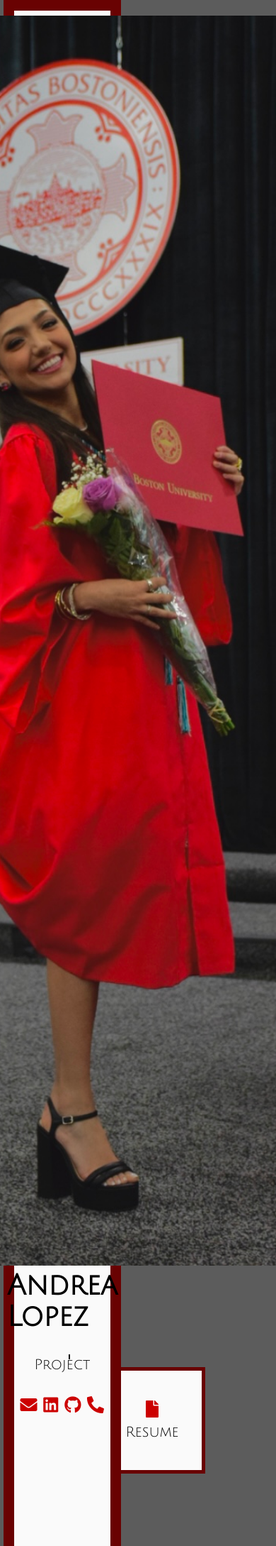
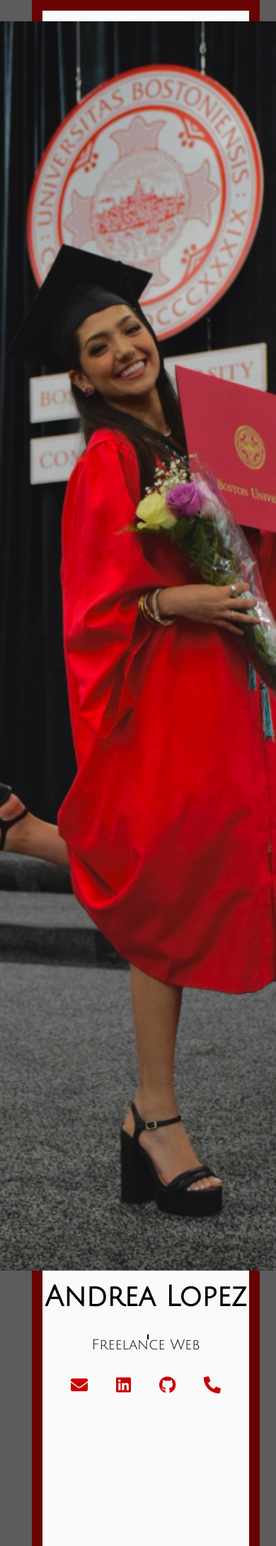
Before and after one commit to andreaelpz/Resume-Website, a Flask app: page /home in a window 390 px wide. Shown: the top 2178 px of the page at 71% size. Run offline with Flask 3, Linux system fonts and the light colour scheme; some web fonts are replaced.

Commit message:
TODO: fix minor bugs

```diff
--- a/static/stylesheets/desktop.css
+++ b/static/stylesheets/desktop.css
@@ -26,6 +26,24 @@
         overflow: hidden;
         z-index: 9999;
       }
+
+    .center{
+        display:flex;
+        flex-direction: row;
+        flex-shrink: 1;
+    }
+
+    .rectangle{
+        width: 25%;
+        min-width: 35%;
+        height: 96.75%;
+        z-index: 999;
+        background-color: #fafafa;
+        position: absolute;
+        top: 0;
+        left: 1.2%;
+        border: 15px solid #690202;
+    }
 
     /* {% comment %} -------------- PICTURE --------------- {% endcomment %} */
 
@@ -81,6 +99,7 @@
 
     .list li {
         position: relative;
+        z-index: -1;
     }
 
     .list li::after{
@@ -424,19 +443,73 @@
         transform: translateX(100%);
       }
     }
-    /* .modal{
-      padding: 1em;
-      max-width: 50ch;
-    }
 
-    .modal > * {
-        margin: 0 0 0.25em 0;
-    } */
+    @media only screen and (max-width: 1060px) {
+      /* Styles for medium-sized screens */
+      .body{
+        overflow: scroll;
+        margin-bottom: 50px;
+      }
 
-
-
-    @media (max-width: 768px) {
-      .body {
+      .container {
         overflow: scroll;
       }
+
+      .center{
+          display:flex;
+          flex-direction: column;
+      }
+
+      .rectangle{
+          width: 75%;
+          left: 11.5%;
+          margin: 0 auto;
+      }
+
+      .info{
+        display: flex;
+        flex-direction: row;
+        justify-content: space-evenly;
+        width: 50%;
+        top: 105%;
+        flex-wrap: wrap;
+        height: 50vh;
+        gap: 20px;
+        right: 25%;
+      }
+
+      .popup{
+        left: 20%;
+
+      }
+
+      .epopup{
+        left: 20%;
+      }
+
+      .empopup{
+        left: 20%;
+      }
+
+      .rpopup{
+        left: 20%;
+      }
+
+      @keyframes slideIn {
+        0%{
+          transform: translateY(50%);
+        }
+        100% {
+          transform: translateY(32%);
+        }
+      }
+
+      @keyframes slideOutRight {
+        0% {
+          transform: translateY(0);
+        }
+        100% {
+          transform: translateY(100%);
+        }
+      }
     }
--- a/static/stylesheets/email.css
+++ b/static/stylesheets/email.css
@@ -18,7 +18,7 @@
 
 .minput{
     position: relative;
-    width: 75%;
+    width: 70%;
     margin-bottom: 30px;
 }
 
--- a/templates/desktop.html
+++ b/templates/desktop.html
@@ -8,26 +8,13 @@
 
   <script src="https://code.jquery.com/jquery-3.6.0.min.js"></script>
 </head>
-<body style="display: flex;
-justify-content: center;
-align-items: center;
-background-image: url('{{ url_for('static', filename='images/bu.jpeg') }}');
-background-size: cover;
-height: 100%;
-width: 100%;
-margin: 0;
-padding: 0;
-overflow: hidden;">
+<body style="background-image: url('{{ url_for('static', filename='images/bu.jpeg') }}');
+">
     <!-- this "container" class deals with the left "andrea" section -->
     <div class="container">
-        <div class = "center"
-            style = "display: flex; flex-direction: row;
-            flex-shrink: 1;">
+        <div class = "center">
             <div class = "rectIntro">
-                <div class="rectangle"
-                    style="width: 25%; min-width: 35%; height: 96.75%; z-index: 0;
-                    background-color: #fafafa; position: absolute; top: 0;
-                    left: 1.2%; border: 15px solid #690202">
+                <div class="rectangle">
                     <div class = "andrea">
                         <img src= "{{ url_for('static', filename='images/andrea.jpg') }}" alt="Andrea Lopez" >
                     </div>
```
